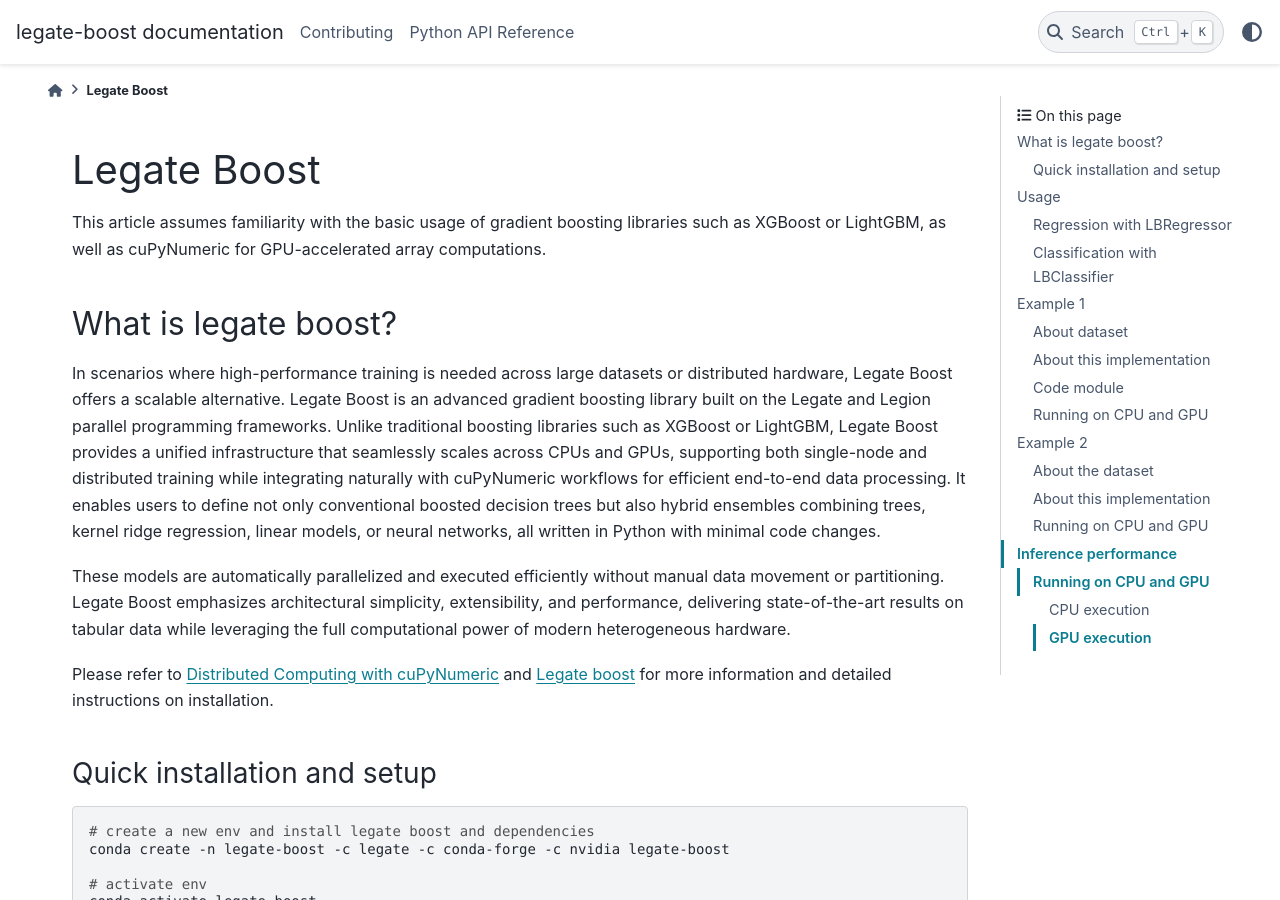
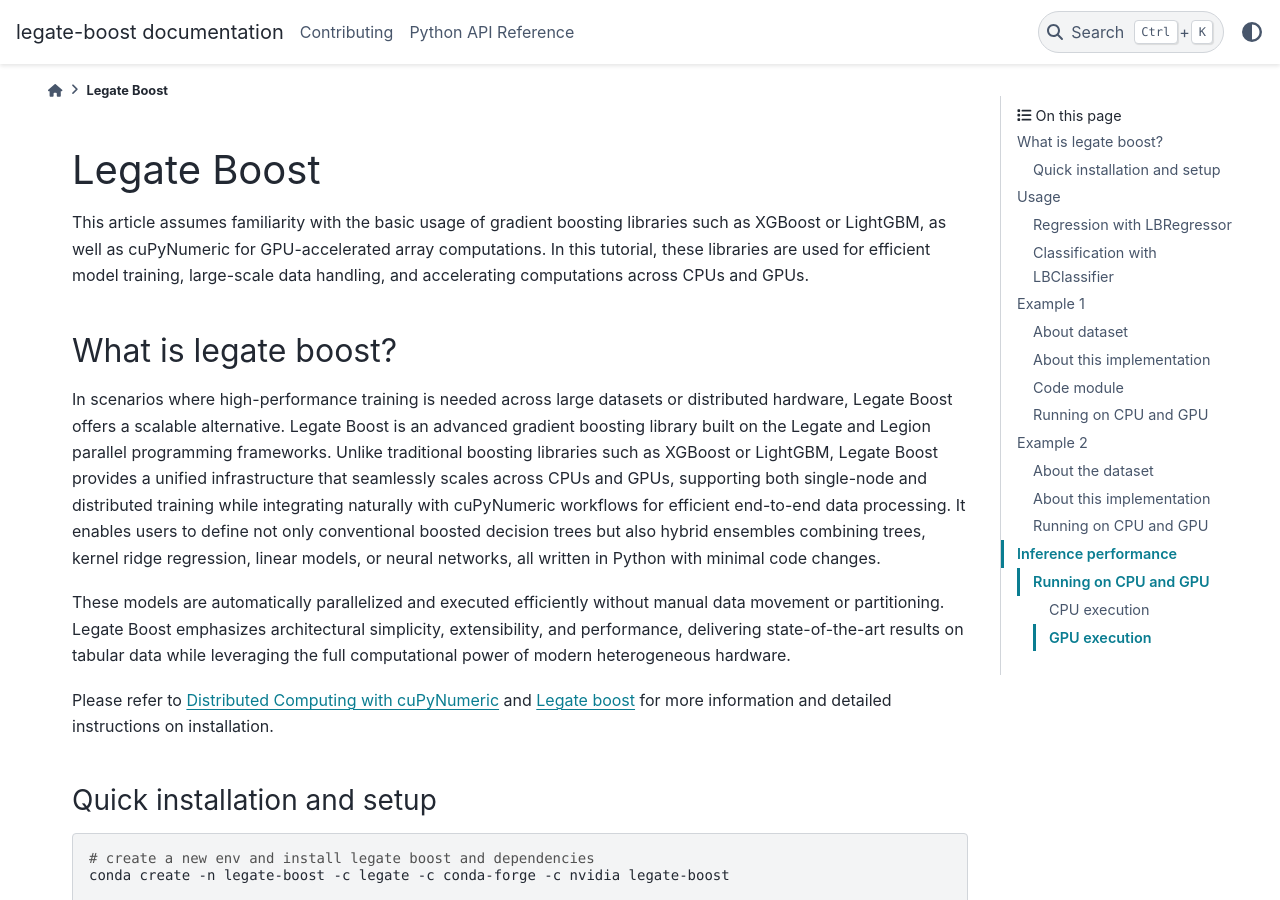
Before and after one commit to rapidsai/legate-boost, a Sphinx documentation site: the page built from docs/source/Legate_Boost.rst, in a window 1280 px wide and 900 px high. Built offline with Sphinx 7.4.7 and the PyData theme 0.15.4, drawn with Linux system fonts in a browser that asks for light colours; pages that are not in the unit, such as notebooks, are missing from menus; the version number could not be read and is left out.

Commit message:
Update Legate_Boost.rst

```diff
--- a/docs/source/Legate_Boost.rst
+++ b/docs/source/Legate_Boost.rst
@@ -5,9 +5,10 @@
 Legate Boost
 =============
 
-This article assumes familiarity with the basic usage of gradient
-boosting libraries such as XGBoost or LightGBM, as well as cuPyNumeric
-for GPU-accelerated array computations.
+This article assumes familiarity with the basic usage of gradient boosting
+libraries such as XGBoost or LightGBM, as well as cuPyNumeric for GPU-accelerated
+array computations. In this tutorial, these libraries are used for efficient model
+training, large-scale data handling, and accelerating computations across CPUs and GPUs.
 
 What is legate boost?
 =====================
```
